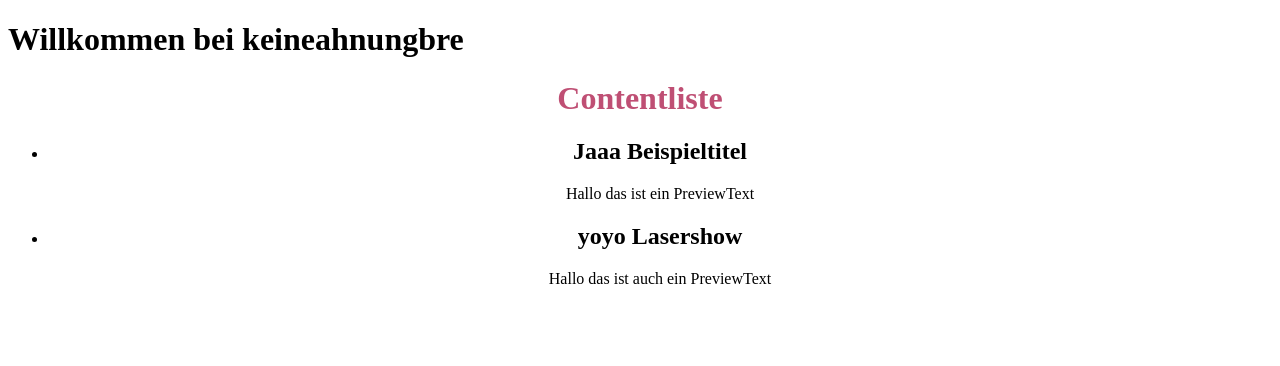
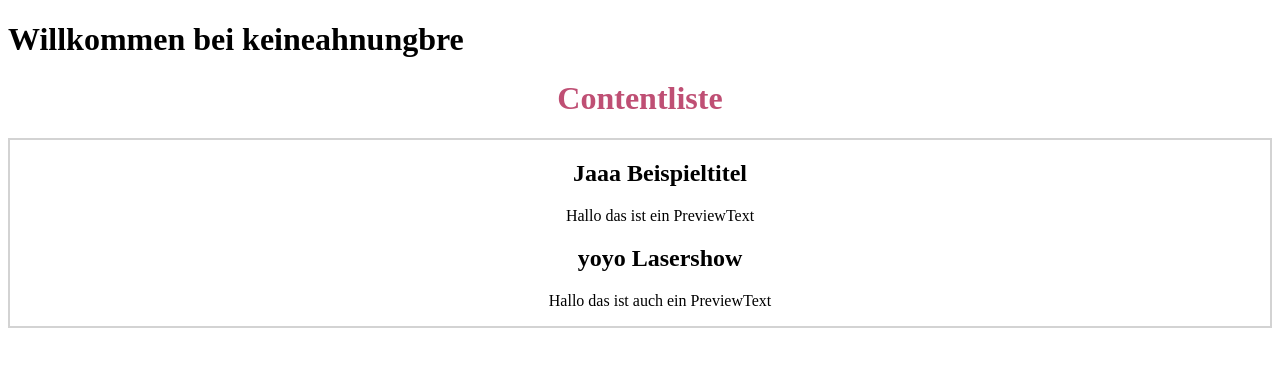
Before and after one commit to idontgitthiscode/keineahnungbre, a Next.js app: page / in a window 1280 px wide. Shown: the top 366 px of the page. Built offline with nearby package versions, Linux system fonts and the light colour scheme.

Commit message:
add styling to contentlist

```diff
--- a/components/contentlist/index.js
+++ b/components/contentlist/index.js
@@ -1,6 +1,12 @@
 import Image from "next/image";
 import data from "../../lib/data.js";
 import styled from "styled-components";
+
+
+const StyledContentlist = styled.ul`
+list-style-type: none;
+border: 2px solid lightgrey;
+`;
 
 const StyledH1 = styled.h1`
   color: #BF4F74;
@@ -15,14 +21,14 @@ export default function Contentlist() {
   return (
     <StyledDIV>
       <StyledH1>Contentliste</StyledH1>
-      <ul>
+      <StyledContentlist>
         {data.map((item) => (
           <li key={item.id}>
             <h2>{item.title}</h2>
             <p>{item.previewtext}</p>
           </li>
         ))}
-      </ul>
+      </StyledContentlist>
     </StyledDIV>
   );
 }
```
